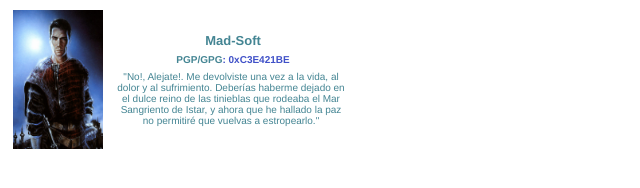
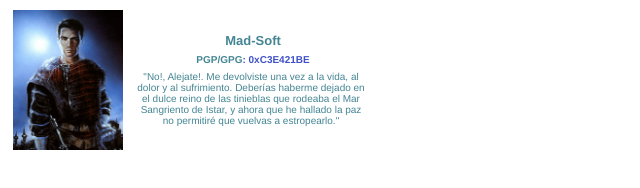
Before and after one commit to Mad-Soft/firma, a plain HTML site: page index.html in a window 1280 px wide. Shown: the whole page, without its empty margins (0-640 px from the left). Drawn offline with Linux system fonts and the light colour scheme.

Commit message:
Update index.html

```diff
--- a/index.html
+++ b/index.html
@@ -7,7 +7,7 @@
 <table border="0" cellpadding="0" cellspacing="0" width="30">
   <tbody>
     <tr>
-      <td valign="middle"><a href="http://mad-soft.blogspot.com/"><big><img src="https://mad-soft.github.io/firma/firma.jpg" alt="Mad-Soft" title="Mad-Soft" style="border: 0px solid ; width: 90px; height: 139px;" align="middle" hspace="5"> </big></a><br>
+      <td valign="middle"><a href="http://mad-soft.blogspot.com/"><big><img src="https://mad-soft.github.io/firma/firma.jpg" alt="Mad-Soft" title="Mad-Soft" style="border: 0px solid ; width: 110px; height: 140px;" align="middle" hspace="5"> </big></a><br>
       </td>
       <td valign="top">
       <table border="0" width="250">
```
